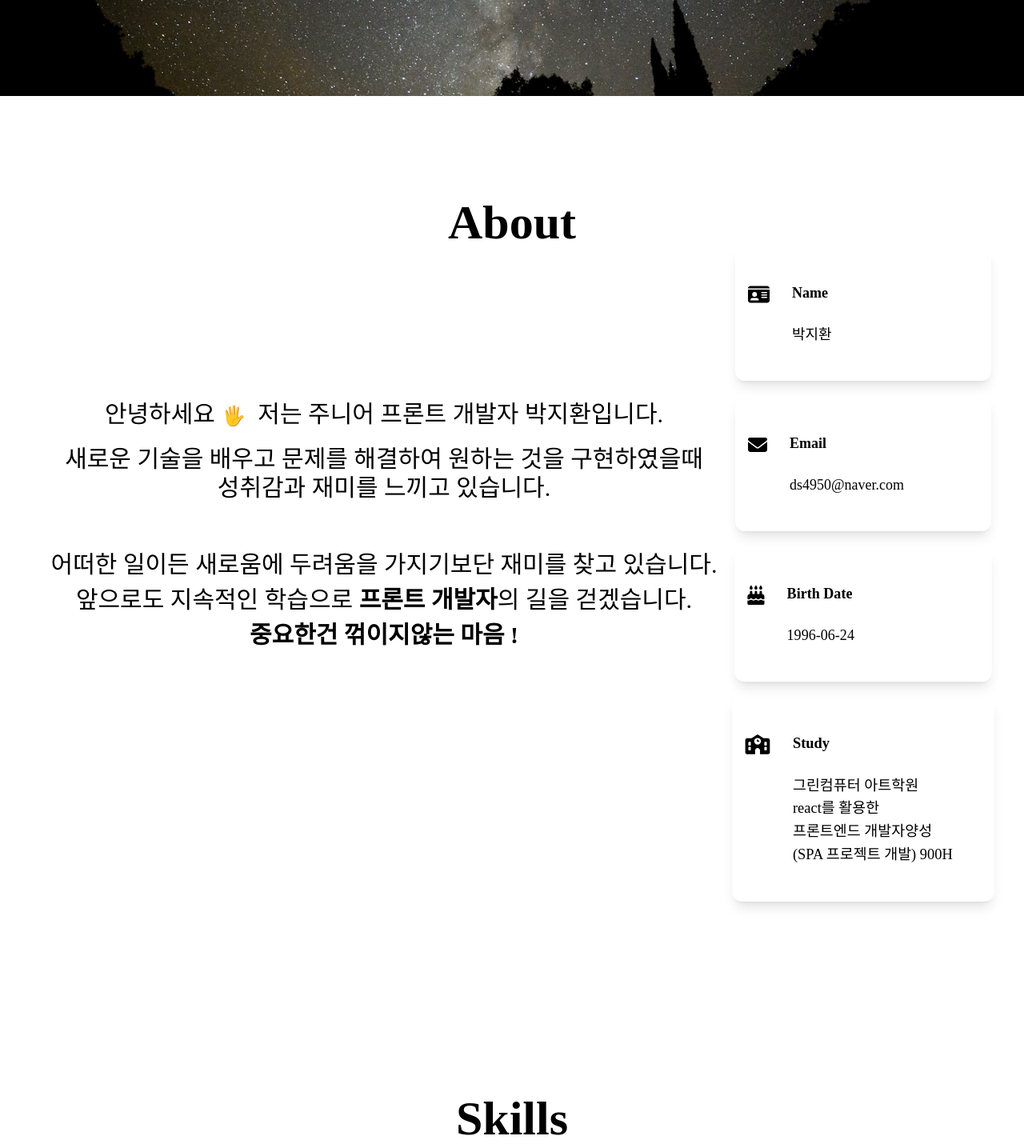
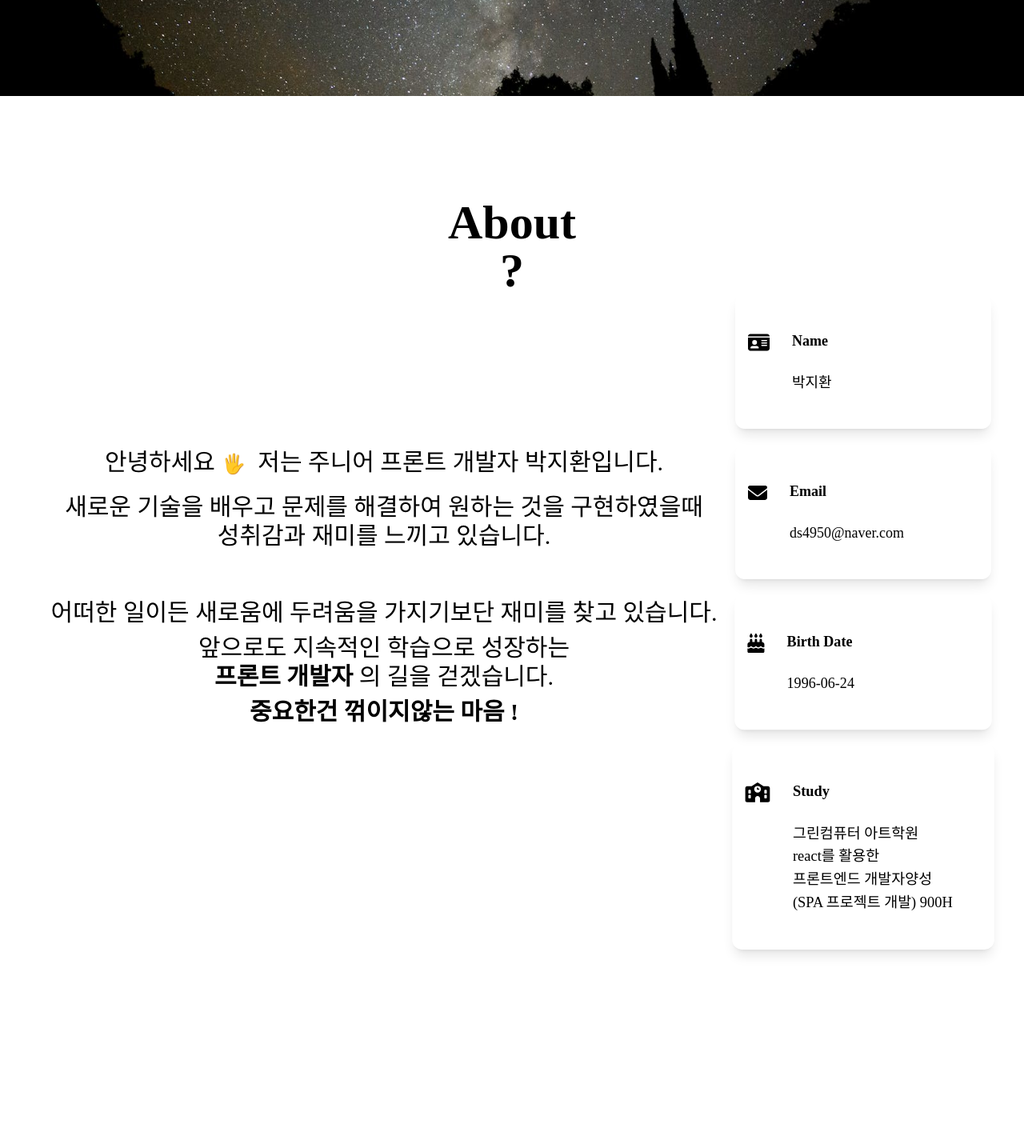
Before and after one commit to flysofts/portfolio, a React (Create React App) app: page / in a window 1280 px wide. Shown: the part 680-2115 px from the top of the page at 80% size. Built offline with nearby package versions, Linux system fonts and the light colour scheme; a web font is replaced by a local one.

Commit message:
color 수정

```diff
--- a/src/components/About.js
+++ b/src/components/About.js
@@ -38,7 +38,7 @@ function About() {
   return (
     <div name="ABOUT" className={`w-full ${darkMode ? 'dark' : ''}`}>
       <div className='dark:bg-neutral-600 dark:text-white'>
-        <div className='text-center w-24 text-4xl lg:text-6xl lg:w-48 m-auto pt-32 font-bold text-black dark:text-white'>About</div>
+        <div className='text-center w-24 text-4xl lg:text-6xl lg:w-48 m-auto pt-32 font-bold text-black dark:text-white'>About ?</div>
         <div className='w-full flex flex-col lg:flex-row justify-center m-auto pb-24'>
           <div>
             <p className='sm:text-sm md:text-lg text-center lg:text-3xl mt-48'>안녕하세요<span className='text-lg lg:text-2xl mx-2'>🖐</span> 저는 주니어 프론트 개발자 박지환입니다.</p>
@@ -47,7 +47,7 @@ function About() {
               </p>
             <p className='sm:text-sm md:text-lg text-center lg:text-3xl'></p>
             <p className='sm:text-sm md:text-lg text-center lg:text-3xl py-10'>어떠한 일이든 새로움에 두려움을 가지기보단 재미를 찾고 있습니다.
-              <p className='py-2'>앞으로도 지속적인 학습으로 <span className='font-bold'>프론트 개발자</span>의 길을 걷겠습니다.</p>
+              <p className='py-2'>앞으로도 지속적인 학습으로 성장하는<br /><span className='font-bold'>프론트 개발자</span> 의 길을 걷겠습니다.</p>
               <p className=' font-bold'>중요한건 꺾이지않는 마음 !</p>
             </p>
 
--- a/src/components/Contact.js
+++ b/src/components/Contact.js
@@ -35,7 +35,7 @@ function Contact() {
       <div name="CONTACT" className={`w-full ${darkMode ? 'dark' : ''}`}>
         <div className='dark:bg-neutral-600 dark:text-white'>
           <div className='pt-24'>
-            <p className='text-center w-52 text-6xl  m-auto mt-32 mb-48 font-bold  border-solid border-b-4 border-red-300 text-gray-500 dark:text-white dark:border-red-50 '>Contact</p>
+            <p className='text-center w-96 text-6xl  m-auto mt-32 mb-48 font-bold text-black dark:text-white  '>Contact Me !</p>
             <div>
               <div className='flex justify-center pb-10 gap-10'>
                 <a href='https://github.com/flysofts' target='_blank'>
@@ -50,11 +50,11 @@ function Contact() {
               </div>
               <p className='text-center font-bold text-xl px-10'>Thank you for visiting my portfolio</p>
               <div className='relative'>
-                <div className=' text-center text-xl mt-20 py-5 text-white bg-black dark:bg-neutral-700'>&copy;2024 PARKJIHWAN. all rights reserved.</div>
+                <div className=' text-center text-xl mt-20 py-5 text-white bg-black dark:bg-neutral-800'>&copy;2024 PARKJIHWAN. all rights reserved.</div>
                 {
                   btnActive &&
                   <>
-                    <div onClick={Topscroll}><FontAwesomeIcon icon={faArrowUp} className='fixed right-8 bottom-20 w-6 h-6 px-3 py-3 rounded-full border-2 cursor-pointer dark:border-0 bg-white dark:bg-white dark:text-black'/></div>
+                    <div onClick={Topscroll}><FontAwesomeIcon icon={faArrowUp} className='fixed right-8 bottom-20 w-6 h-6 px-3 py-3 rounded-full border-2 duration-700 hover:bg-indigo-400 hover:text-white cursor-pointer dark:bg-white dark:text-black dark:hover:bg-indigo-400 bg-white'/></div>
                   </>
                 }
               </div>
--- a/src/components/Skill.js
+++ b/src/components/Skill.js
@@ -75,7 +75,7 @@ function Skill() {
     <>
       <div name="SKILL" className={` ${darkMode ? 'dark' : ''}`}>
         <div className='dark:bg-neutral-600  '>
-          <div className="text-center w-52 text-6xl  m-auto pt-32 mb-24 font-bold  text-black dark:text-white">Skills</div>
+          <div className="text-center w-52 text-6xl  m-auto pt-32 mb-24 font-bold  text-black dark:text-white">Skills ?</div>
           <div className='max-w-7xl mx-auto flex justify-center items-start gap-12 flex-wrap'>
             <div className='md:flex gap-12 md:basis-10/12'>
               {
--- a/src/components/Work.js
+++ b/src/components/Work.js
@@ -133,7 +133,7 @@ function Work() {
           <div className='max-w-7xl m-auto relative lg:pt-0 md:pt-0 pt-20'>
             <div className='flex justify-center'>
               <div className='text-center'>
-                <div className='text-center  w-52 text-6xl  pt-32 mb-24  font-bold text-black dark:text-white'>Work</div>
+                <div className='text-center  w-52 text-6xl  pt-32 mb-24  font-bold text-black dark:text-white'>Work ?</div>
               </div>
             </div>
             <div className='max-w-7xl flex justify-center items-center py-20 font-bold text-xl md:text-3xl gap-5 '>
```
